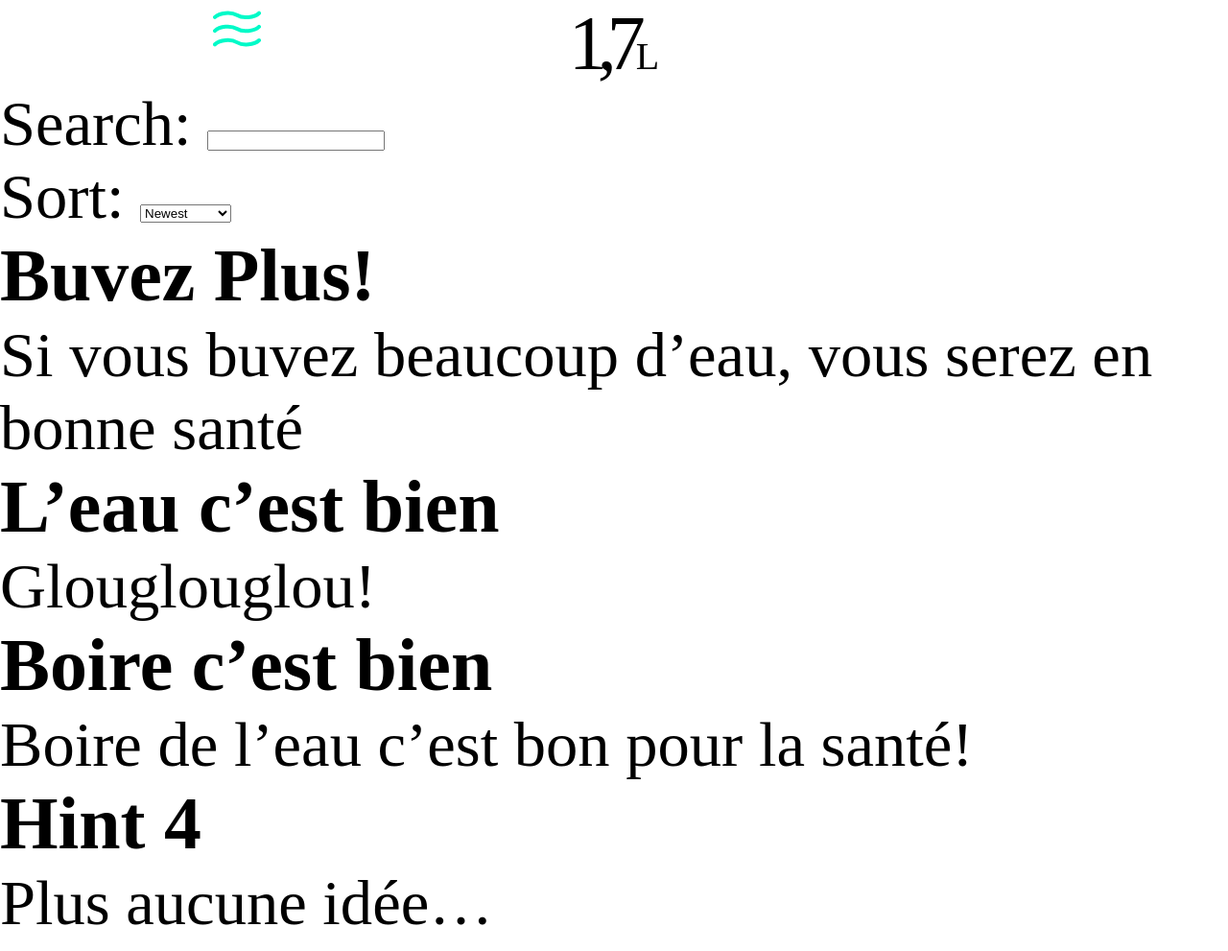
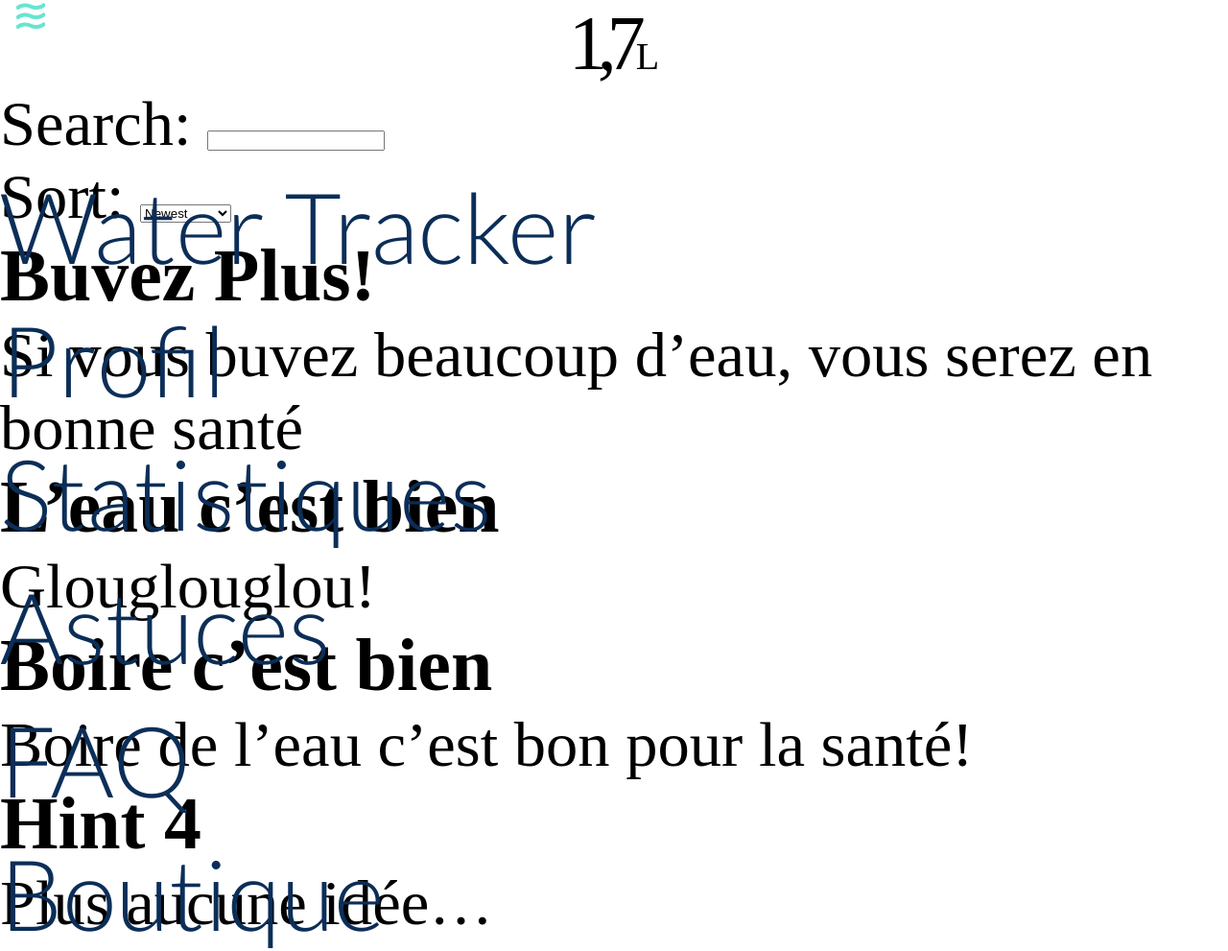
Before and after one commit to Alexfrits/guly, a PHP site: page / in a window 1280 px wide. Shown: the top 991 px of the page at 96% size. Run offline with PHP 8.4, Linux system fonts and the light colour scheme; style sheets or scripts are compiled from the project's sources; some libraries are stand-ins or nearby versions.

Commit message:
refatorized menu wave icon svg

```diff
--- a/dev/styles/modules/_main-nav.scss
+++ b/dev/styles/modules/_main-nav.scss
@@ -1,11 +1,22 @@
+
+/*  SVG ICON
+===================================================================*/
+
+.menu-icon--use {
+  fill:none;
+  stroke: $action-color;
+  stroke-width:4;
+  stroke-linecap: round;
+}
+
 /* ======================================
                 MENU NAV
 =========================================*/
 
-#aside_nav {
+.main-nav {
   width: 100vw;
   height: 92vh;
-  background: url(../img/bg-nav.svg) 0 0 no-repeat;
+  // background: url(../img/bg-nav.svg) 0 0 no-repeat;
   position: absolute;
   top: 0;
   left: 0;
--- a/dev/styles/partials/_base.scss
+++ b/dev/styles/partials/_base.scss
@@ -1,10 +1,3 @@
-
-/* 'hack' to prevent svg's <def> to take space on page by giving them a class*/
-  .svg-defs {
-    display: none;
-  }
-
-
 /*===================================================================
   MAIN PAGE (water tracker)
 ===================================================================*/
--- a/dev/widgets/gooey-menu.html
+++ b/dev/widgets/gooey-menu.html
@@ -29,7 +29,7 @@
   </ul>
 </div>
 <!-- filters -->
-<svg class="svg-defs" xmlns="http://www.w3.org/2000/svg" version="1.1">
+<svg class="svg-defs" xmlns="http://www.w3.org/2000/svg" version="1.1" width="0" style="display:none">
     <defs>
       <filter id="shadowed-goo">
         <feGaussianBlur in="SourceGraphic" result="blur" stdDeviation="10" />
--- a/dev/widgets/main-nav.html
+++ b/dev/widgets/main-nav.html
@@ -1,22 +1,22 @@
-<aside id="aside_nav" class="close">
+<aside id="aside_nav" class="main-nav">
 
-  <svg class="svg-defs" version="1.1" xmlns="http://www.w3.org/2000/svg" xmlns:xlink="http://www.w3.org/1999/xlink" x="0px" y="0px" viewBox="0 0 50 50" xml:space="preserve">
+  <svg version="1.1" xmlns="http://www.w3.org/2000/svg" xmlns:xlink="http://www.w3.org/1999/xlink" width="0" height="0">
     <def>
-      <symbole >
-        <g id="wave-icon">
-          <path fill="none" stroke="#00FAC8" stroke-width="4" stroke-linecap="round" stroke-linejoin="round" stroke-miterlimit="10" d="M48,8.7c-5.2,5-16.7,5.8-23,2.1S7,8.1,2,12.9"/>
-          <path fill="none" stroke="#00FAC8" stroke-width="4" stroke-linecap="round" stroke-linejoin="round" stroke-miterlimit="10" d="M48,22.9c-5.2,5-16.7,5.8-23,2.1S7,22.3,2,27.1"/>
-          <path fill="none" stroke="#00FAC8" stroke-width="4" stroke-linecap="round" stroke-linejoin="round" stroke-miterlimit="10" d="M48,37c-5.2,5-16.7,5.8-23,2.1S7,36.4,2,41.3"/>
-        </g>
-      </symbole>
+    <g>
+      <path id="wave" d="M28.427,5.484 C25.409,8.386,18.695,8.892,15,6.721S4.514,5.13,1.573,7.958"/>
+    </g>
+    <symbol id="menu-icon--def">
+      <use xlink:href="#wave" id="wave-1"></use>
+      <use xlink:href="#wave" id="wave-2" y="10"></use>
+      <use xlink:href="#wave" id="wave-3" y="20"></use>
+    </symbol>
     </def>
   </svg>
 
-
   <!-- Menu Toogle -->
-  <a href="" id="menu_waves">
+  <a href="" id="main-nav__toggle-button">
     <svg>
-      <use xlink:href="#wave-icon" x="0" y="0" width="50" height="50"></use>
+      <use class="menu-icon--use" xlink:href="#menu-icon--def" x="0" y="0" width="30" height="30" viewbox="0 0 30 30"></use>
     </svg>
   </a>
   <nav>
```
